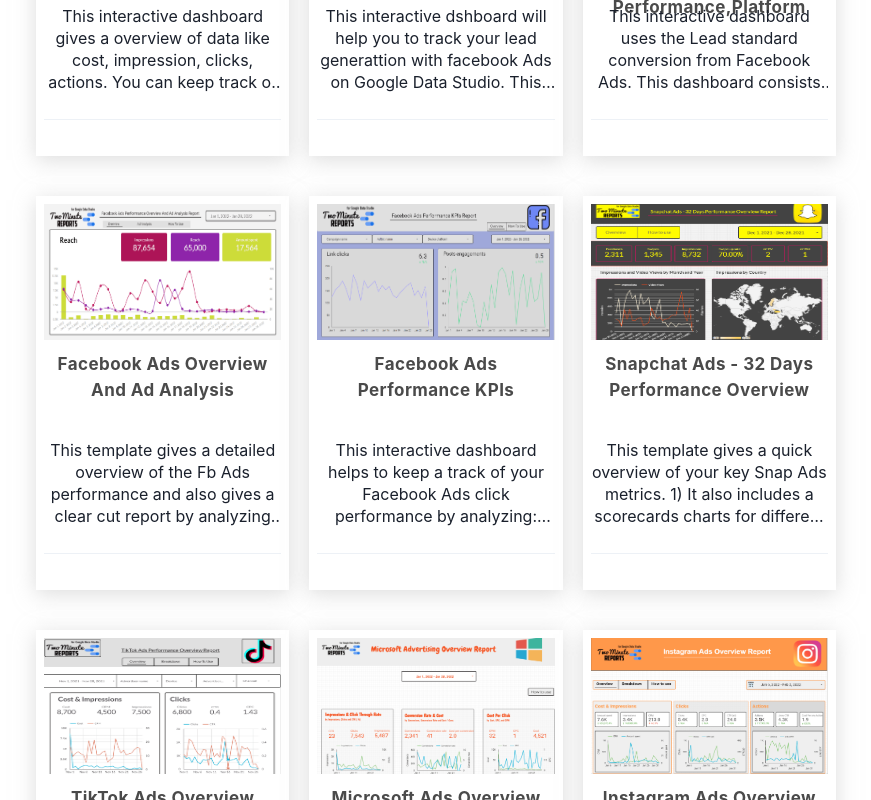
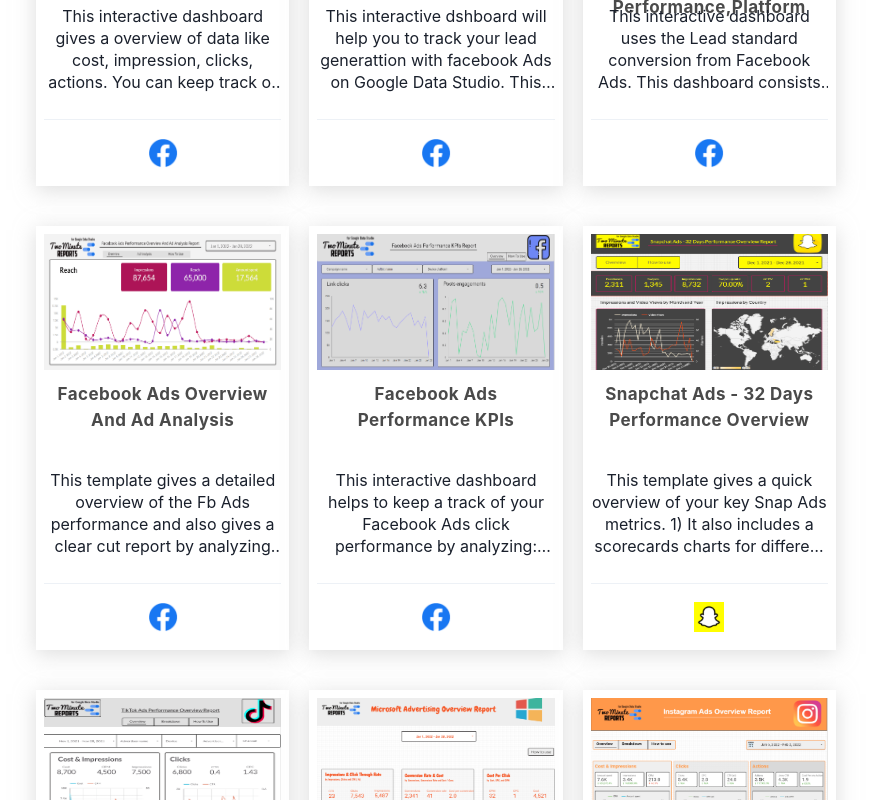
Before and after one commit to kadir12386/nextjs-data-Studio, a Next.js app: page / in a window 1280 px wide. Shown: the part 840-1640 px from the top of the page, without its empty margins (304-1175 px from the left). Built offline with nearby package versions, Linux system fonts and the light colour scheme.

Commit message:
changes commit

```diff
--- a/components/Card.js
+++ b/components/Card.js
@@ -2,6 +2,7 @@
 import { Box, Flex, Text, Stack, Divider } from "@chakra-ui/react";
 import Link from "next/link";
 import Image from "next/image";
+import Icon from "./Icon";
 
 function Card(props) {
   const { key, card_img, summary, title, bottom_icon } = props;
@@ -61,10 +62,11 @@
           </Flex>
 
           <Divider pt={["10px"]} />
-          <Flex justifyContent="center" p="10px 0 10px 0">
-            {/* <Image width={30} height={30} src={bottom_icon} alt="..." /> */}
-            {/* <Image w={30} h={30} src={bottom_icon} alt="..." /> */}
-          </Flex>
+          <Icon bottom_icon={bottom_icon} />
+          {/* <Flex justifyContent="center" p="10px 0 10px 0">
+            <Image width={30} height={30} src={bottom_icon} alt="..." />
+            <Image w={30} h={30} src={bottom_icon} alt="..." />
+          </Flex> */}
         </Stack>
       </Box>
     </Link>
--- /dev/null
+++ b/components/Icon.js
@@ -0,0 +1,15 @@
+import { Flex, Image } from "@chakra-ui/react";
+import React from "react";
+
+const Icon = ({ bottom_icon }) => {
+  return (
+    <div>
+      <Flex justifyContent="center" p="10px 0 10px 0">
+        {/* <Image width={30} height={30} src={bottom_icon} alt="..." /> */}
+        <Image w={30} h={30} src={bottom_icon} alt="..." />
+      </Flex>
+    </div>
+  );
+};
+
+export default Icon;
```
